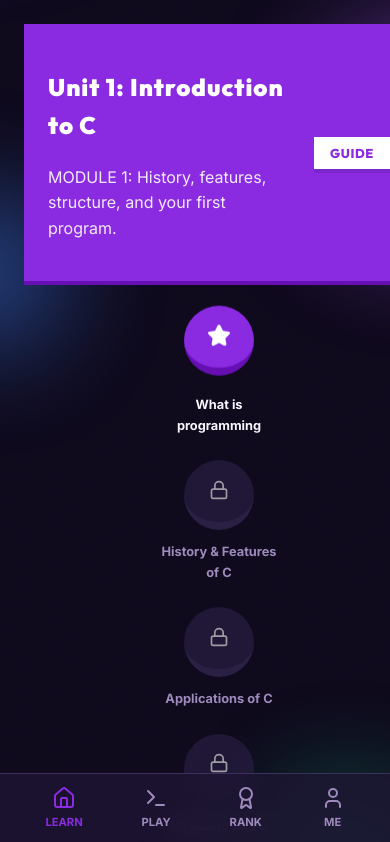
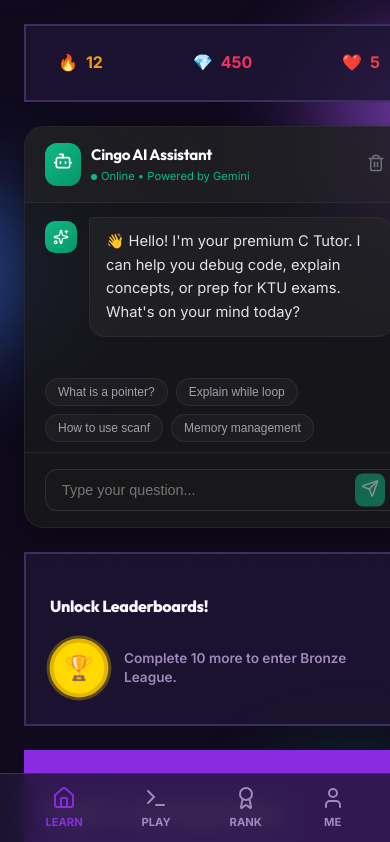
Before and after one commit to nkmv112/cingo, a React app in the folder frontend/: page / in a window 390 px wide. Shown: the top 842 px of the page. Built offline with nearby package versions, Linux system fonts and the light colour scheme; no server answers; sample sign-in values are in the browser's storage; the HTML template or start-up script is replaced by a standard one.

Commit message:
UI: Refine Dashboard layout for better mobile/desktop alignment

```diff
--- a/frontend/src/index.css
+++ b/frontend/src/index.css
@@ -174,6 +174,8 @@ body {
   max-width: 1400px;
   display: flex;
   justify-content: center;
+  align-items: flex-start;
+  gap: 48px;
 }
 
 /* Animations */
@@ -386,6 +388,23 @@ h1, h2, h3, h4, h5, h6 {
   width: 28px;
   height: 28px;
 }
+
+.learning-path-column {
+  flex: 1;
+  max-width: 600px;
+  display: flex;
+  flex-direction: column;
+  gap: 48px;
+  padding-bottom: 100px;
+}
+
+.right-panel {
+  width: 400px;
+  display: flex;
+  flex-direction: column;
+  gap: 24px;
+  flex-shrink: 0;
+}
 /* Responsive Breakpoints */
 @media (max-width: 1024px) {
   .sidebar {
@@ -418,18 +437,20 @@ h1, h2, h3, h4, h5, h6 {
     flex-direction: column;
   }
 
+  .mobile-nav {
+    display: flex !important;
+  }
+
+  /* Chatbot to the top on mobile */
   .right-panel {
+    order: -1; /* Move to top */
     width: 100% !important;
     max-width: 600px;
   }
 
-  .lesson-node {
-    width: 70px;
-    height: 70px;
-  }
-
-  .mobile-nav {
-    display: flex !important;
+  .learning-path-column {
+    order: 1;
+    width: 100% !important;
   }
 }
 
--- a/frontend/src/pages/Dashboard.tsx
+++ b/frontend/src/pages/Dashboard.tsx
@@ -24,7 +24,7 @@ const Dashboard = () => {
       <main className="main-content">
 
         {/* Left Column - Learning Path */}
-        <div className="learning-path-column" style={{ flex: '1', maxWidth: '600px', display: 'flex', flexDirection: 'column', gap: '48px', paddingBottom: '100px' }}>
+        <div className="learning-path-column">
           {modules.map((mod) => (
             <div key={mod.id} style={{ width: '100%' }}>
               <div style={{
@@ -106,7 +106,7 @@ const Dashboard = () => {
             </div>
           ))}
         </div>
-        <div className="right-panel flex-col gap-6" style={{ display: 'flex', flexDirection: 'column', gap: '24px', flexShrink: 0 }}>
+        <div className="right-panel">
 
           {/* Top Stats Bar */}
           <div className="card stats-bar" style={{ display: 'flex', justifyContent: 'space-between', padding: '16px', borderRadius: 'var(--radius-lg)', backgroundColor: 'var(--color-surface)' }}>
```
